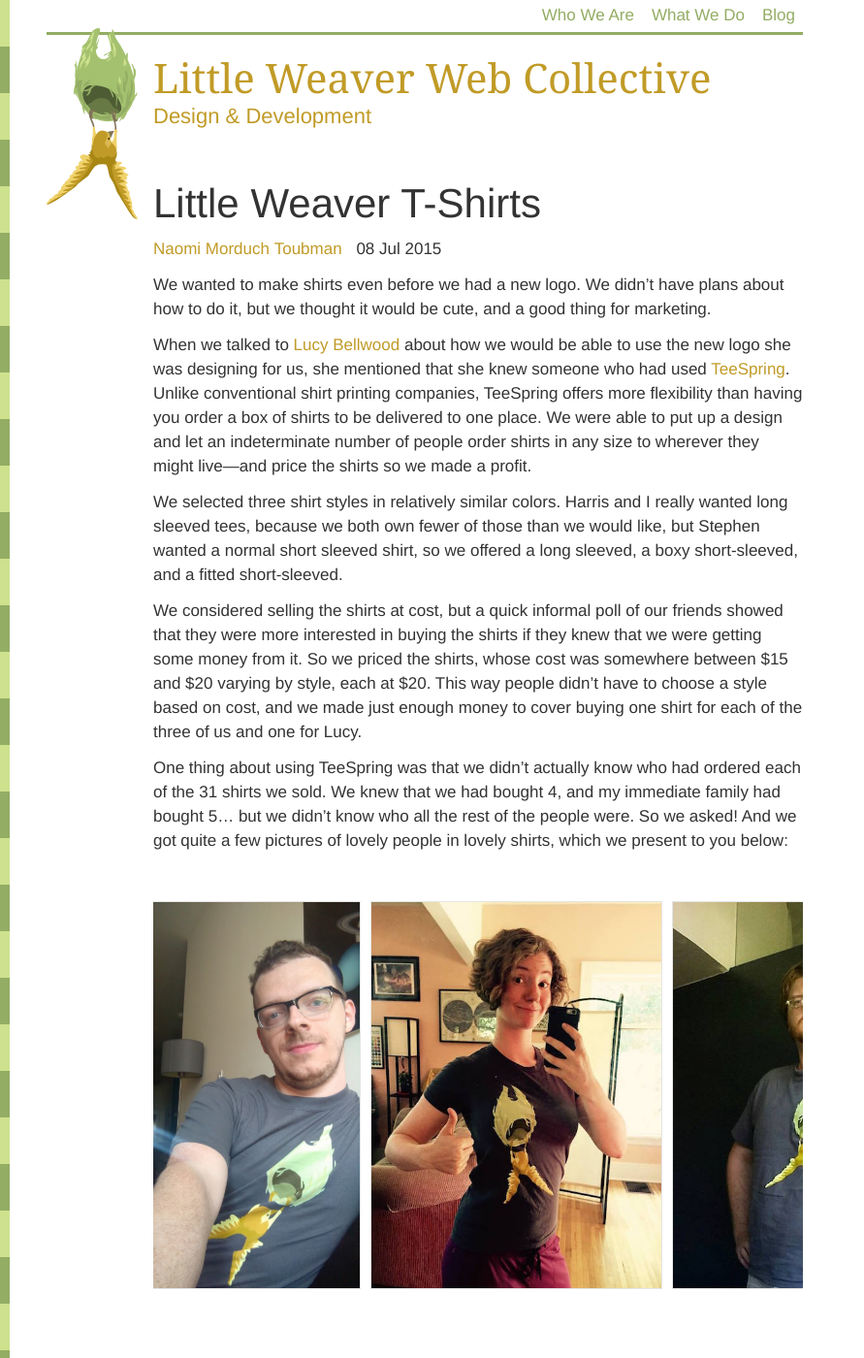
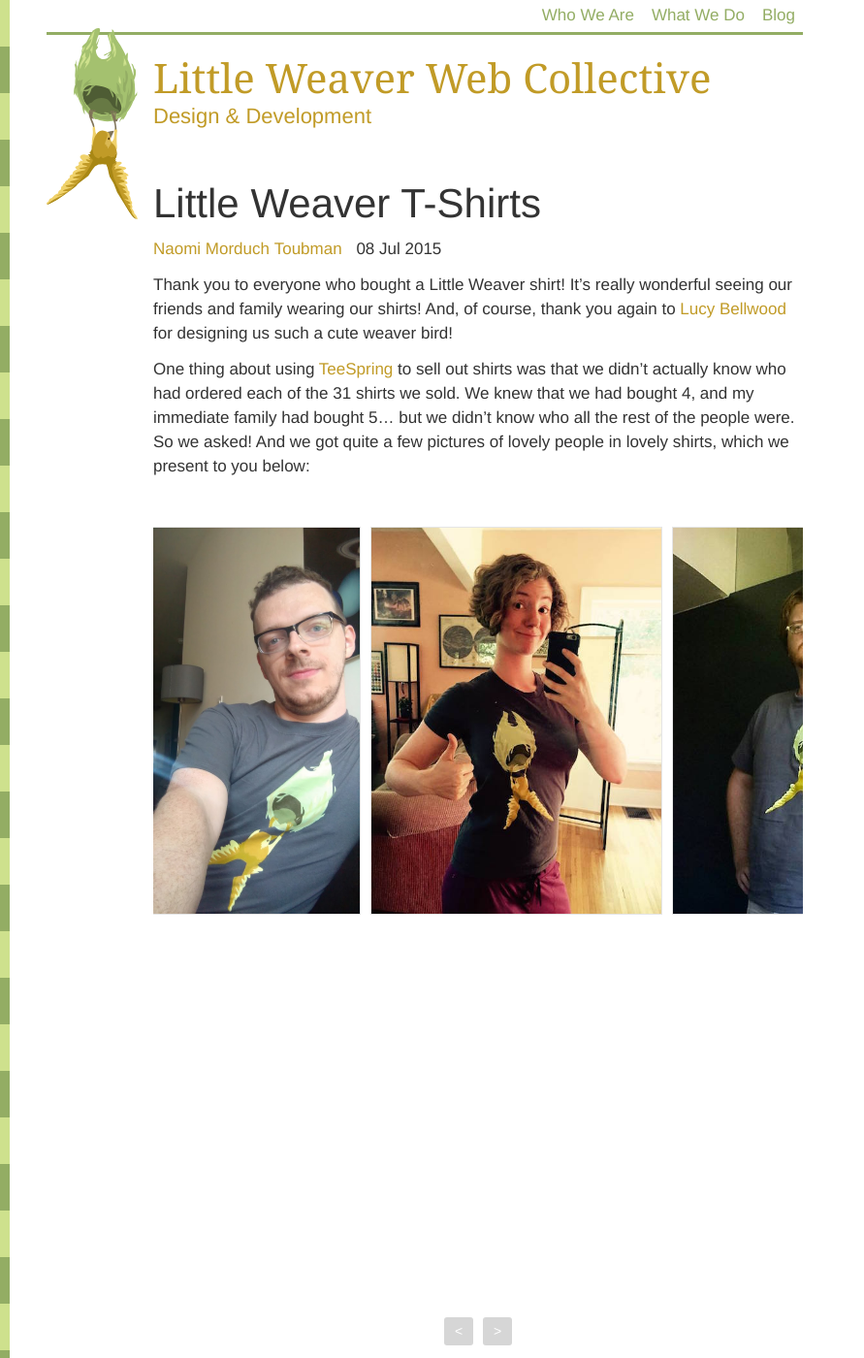
Before and after one commit to littleweaver/littleweaverweb.com, a Jekyll site: the page built from blog/_posts/2015-07-08-little-weaver-tshirts.markdown, in a window 1280 px wide and 1400 px high. Shown: the whole window at 97% size, without its empty margins (0-891 px from the left). Built offline with Jekyll 4.4.1, drawn with Linux system fonts in a browser that asks for light colours; nearby versions of some CDN libraries.

Commit message:
shorter shirt post

```diff
--- a/blog/_posts/2015-07-08-little-weaver-tshirts.markdown
+++ b/blog/_posts/2015-07-08-little-weaver-tshirts.markdown
@@ -10,16 +10,9 @@ author: naomi
 <!-- Default Theme -->
 <link rel="stylesheet" href="/static/owl-carousel/owl.carousel.theme.css">
 
+Thank you to everyone who bought a Little Weaver shirt! It's really wonderful seeing our friends and family wearing our shirts! And, of course, thank you again to [Lucy Bellwood](http://lucybellwood.com/) for designing us such a cute weaver bird!
 
-We wanted to make shirts even before we had a new logo. We didn't have plans about how to do it, but we thought it would be cute, and a good thing for marketing.
-
-When we talked to [Lucy Bellwood](http://lucybellwood.com/) about how we would be able to use the new logo she was designing for us, she mentioned that she knew someone who had used [TeeSpring](http://teespring.com/). Unlike conventional shirt printing companies, TeeSpring offers more flexibility than having you order a box of shirts to be delivered to one place. We were able to put up a design and let an indeterminate number of people order shirts in any size to wherever they might live—and price the shirts so we made a profit.
-
-We selected three shirt styles in relatively similar colors. Harris and I really wanted long sleeved tees, because we both own fewer of those than we would like, but Stephen wanted a normal short sleeved shirt, so we offered a long sleeved, a boxy short-sleeved, and a fitted short-sleeved.
-
-We considered selling the shirts at cost, but a quick informal poll of our friends showed that they were more interested in buying the shirts if they knew that we were getting some money from it. So we priced the shirts, whose cost was somewhere between $15 and $20 varying by style, each at $20. This way people didn't have to choose a style based on cost, and we made just enough money to cover buying one shirt for each of the three of us and one for Lucy.
-
-One thing about using TeeSpring was that we didn't actually know who had ordered each of the 31 shirts we sold. We knew that we had bought 4, and my immediate family had bought 5… but we didn't know who all the rest of the people were. So we asked! And we got quite a few pictures of lovely people in lovely shirts, which we present to you below:
+One thing about using [TeeSpring](http://teespring.com/) to sell out shirts was that we didn't actually know who had ordered each of the 31 shirts we sold. We knew that we had bought 4, and my immediate family had bought 5… but we didn't know who all the rest of the people were. So we asked! And we got quite a few pictures of lovely people in lovely shirts, which we present to you below:
 
 <br/>
 
```
